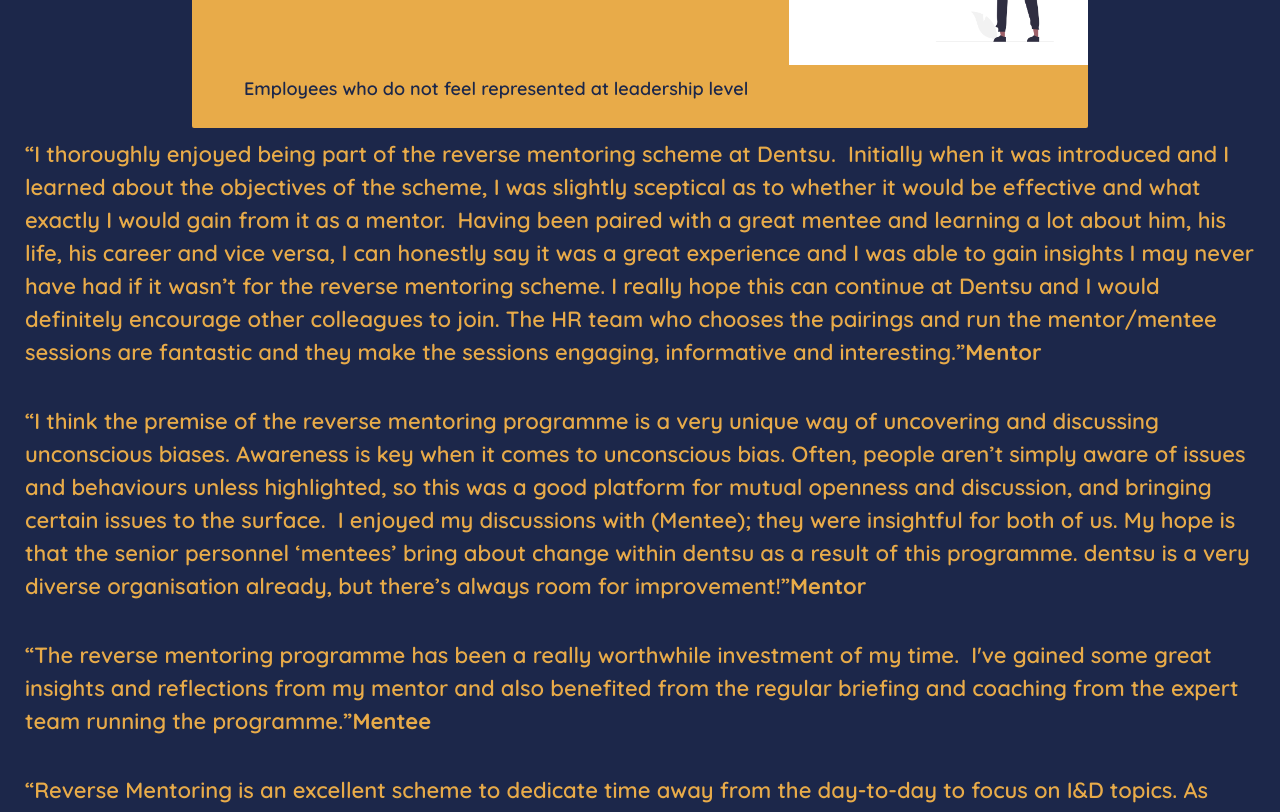
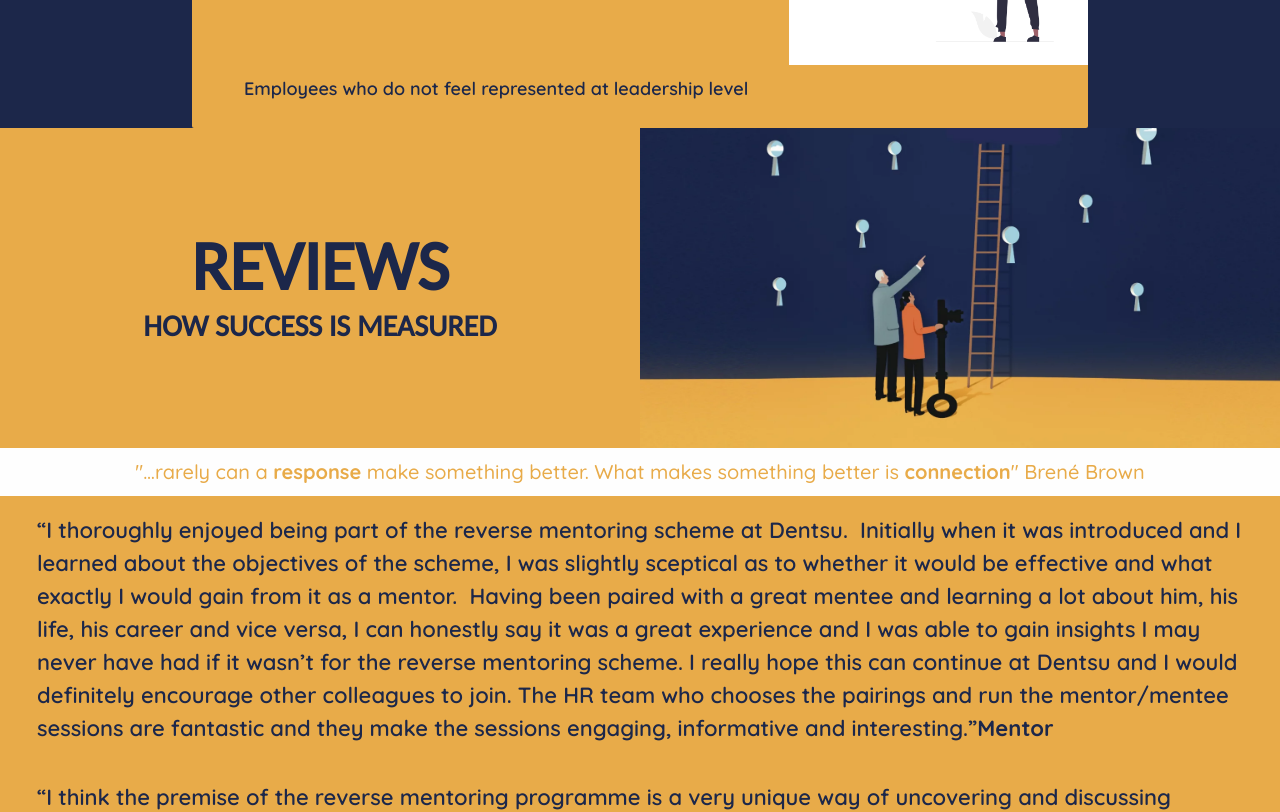
Before and after one commit to SkippyWalnuts/rev-mentoring-react, a React (Create React App) app: page / in a window 1280 px wide. Shown: the part 2660-3472 px from the top of the page. Built offline with nearby package versions, Linux system fonts and the light colour scheme.

Commit message:
Added html to Reviews, updated css

```diff
--- a/src/Reviews.css
+++ b/src/Reviews.css
@@ -1,3 +1,5 @@
-.Reviews p {
-    color: var(--secondary-color);
+.Reviews {
+    background-color: var(--secondary-color);
+    color: var(--primary-color);
+    margin: 0 auto 50px;
 }
--- a/src/Reviews.js
+++ b/src/Reviews.js
@@ -3,8 +3,32 @@ import "./Reviews.css";
 
 export default function Reviews() {
     return (
-        <div className="Reviews" id="Reviews">
-<p>“I thoroughly enjoyed being part of the reverse mentoring scheme at Dentsu. ​
+        <div className="Reviews">
+
+            <div className="container-fluid">
+                <div className="row align-items-center">
+            <div className="col title-col">
+        <h3>
+            <div className="section-title">Reviews</div>
+            How Success is Measured</h3>
+         </div>
+        <div className="col title-col">
+       <a href="https://www.marieclaire.fr/le-reverse-mentoring-ou-le-phenomene-du-mentorat-inverse,1250730.asp" target="_blank" rel="noreferrer"
+       title="(Fr) Reverse mentoring or the Phenomenon of Reverse Mentoring by Julia Kadri">
+        <img src="../images/reverse-mentoring-ladder.png" className="img-fluid"
+        alt="person pointing up a ladder against a wall of locks, as another person looks up holding a key"></img></a>
+        </div>
+    </div>
+    <div className="row">
+        <h4>"…rarely can a <strong>response</strong> make something better.
+                What makes something better is <strong>connection</strong>"{" "}
+           <a href="https://brenebrown.com/"
+            target="_blank"
+            rel="noreferrer"
+            alt="Brené Brown's Website"
+            className="quote-link">Brené Brown</a></h4>
+    </div>
+    <p>“I thoroughly enjoyed being part of the reverse mentoring scheme at Dentsu. ​
 
 Initially when it was introduced and I learned about the objectives of the scheme, I was slightly sceptical as to whether it would be effective and what exactly I would gain from it as a mentor. ​
 
@@ -58,6 +82,8 @@ The one build I’d suggest is in the launch session, to run through a couple of
 <strong>Mentee</strong>
 
 ​</p>
-        </div>
+    </div>
+</div>
+
     );
 }
```
